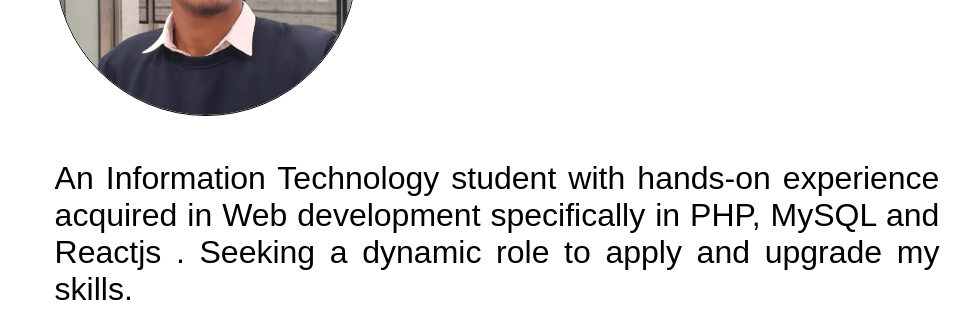
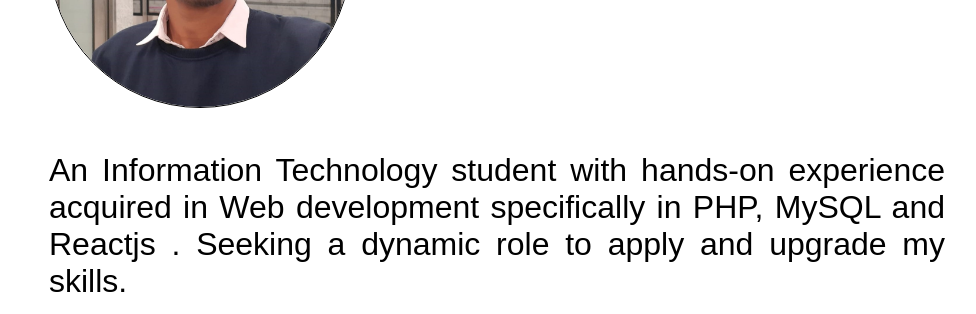
Before and after one commit to Sumit-sky/Resume, a plain HTML site: page index.html in a window 1280 px wide. Shown: the part 214-528 px from the top of the page, without its empty margins (143-1119 px from the left). Drawn offline with Linux system fonts and the light colour scheme.

Commit message:
Update CV.css

```diff
--- a/CV.css
+++ b/CV.css
@@ -1,6 +1,11 @@
-html {
+html,* {
   margin: 0;
   padding: 0;
+}
+
+body{
+  height:100%;
+  width:100%;
 }
 
 .main_container {
```
